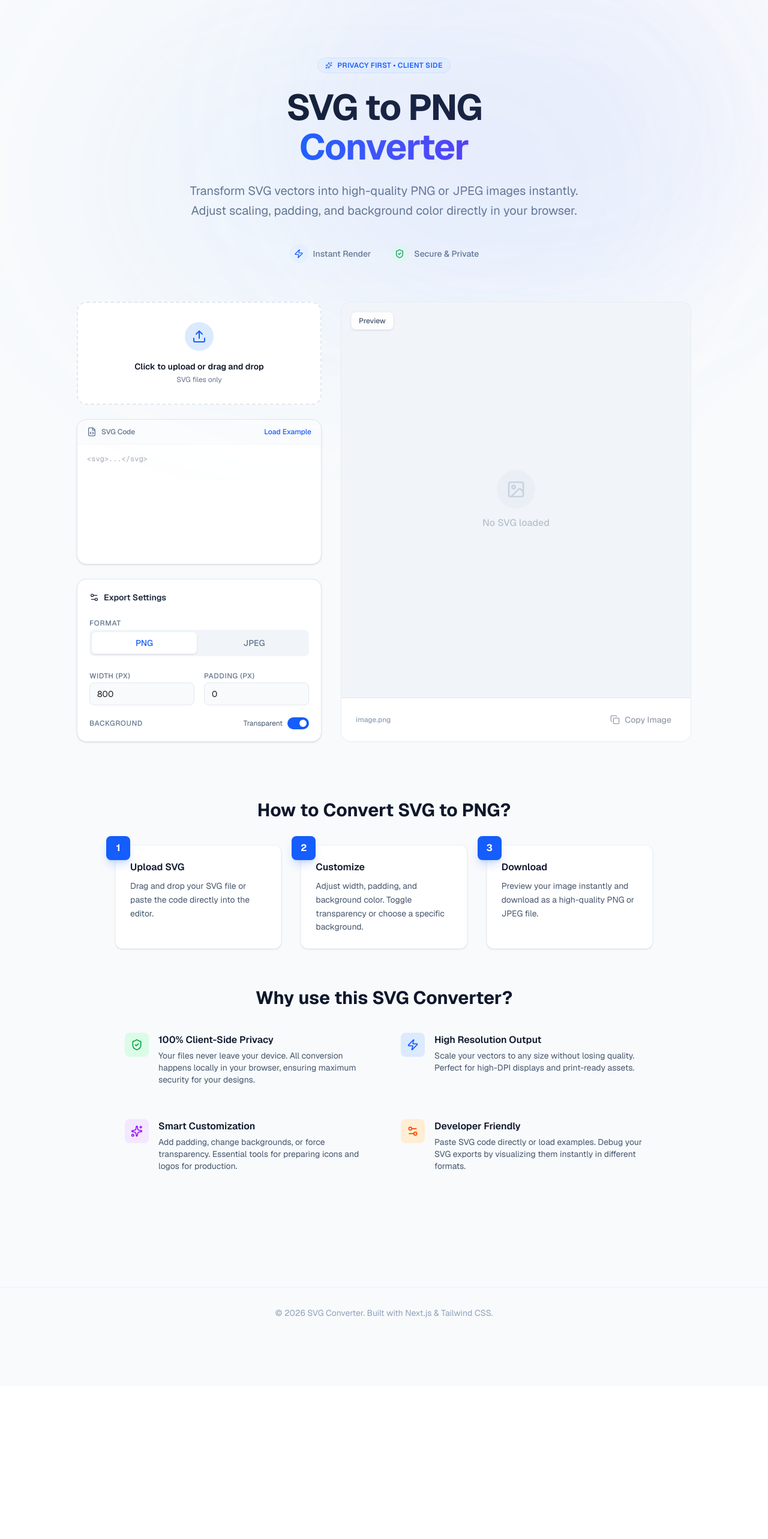
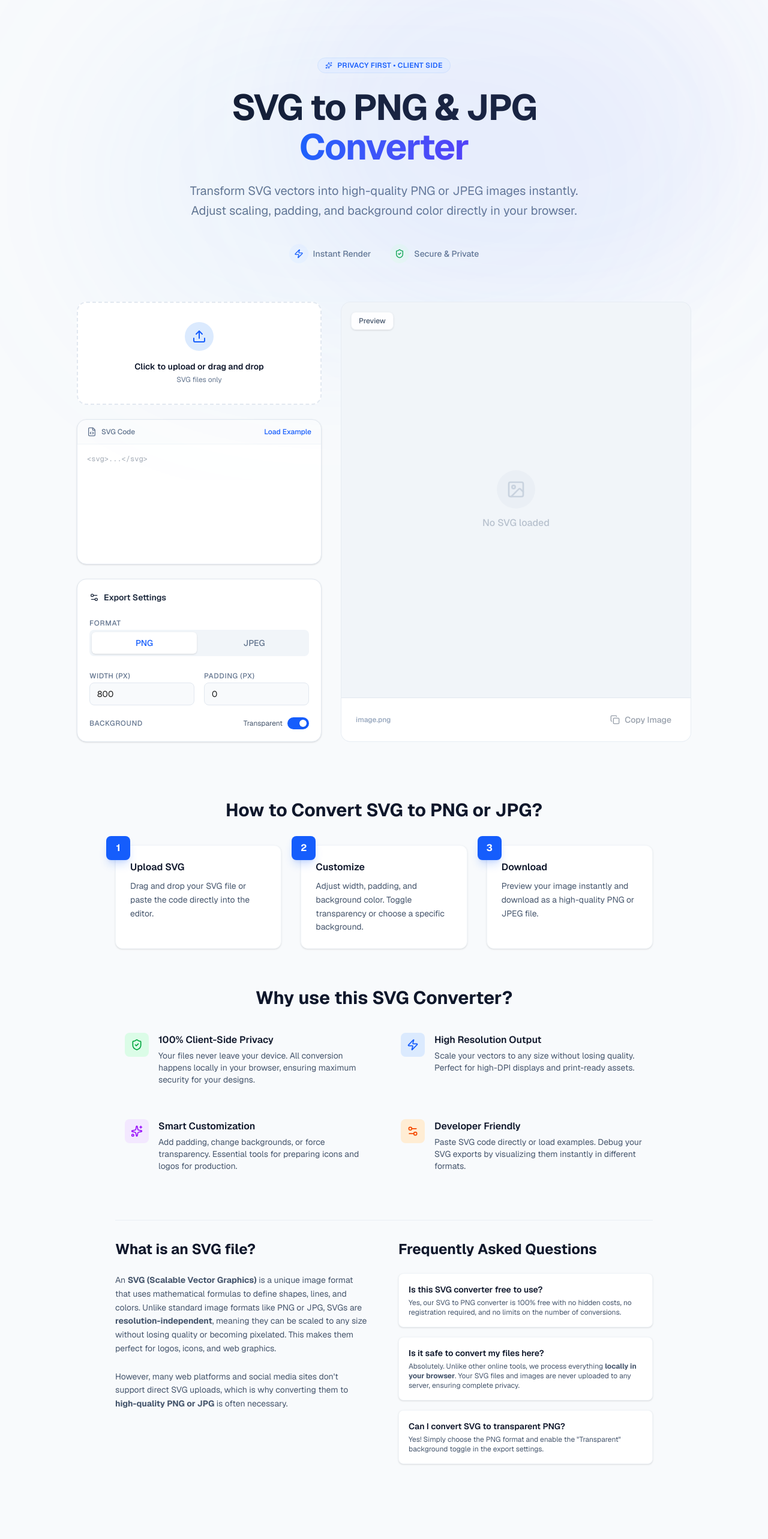
Before and after one commit to atay123/svg-render, a Next.js app: page / in a window 1280 px wide. Shown: the top 2566 px of the page at 60% size. Before the commit the page ends 2311 px from the top, so only its background shows below. Built offline with nearby package versions, Linux system fonts and the light colour scheme.

Commit message:
final: complete SEO optimization with FAQ and detailed content sections

```diff
--- a/app/layout.tsx
+++ b/app/layout.tsx
@@ -14,7 +14,7 @@ const geistMono = Geist_Mono({
 });
 
 export const metadata: Metadata = {
-  title: "SVG to PNG Converter - Free, Secure & High Quality",
+  title: "SVG to PNG & JPG Converter - Free, Secure & High Quality",
   description: "Convert SVG to PNG or JPEG instantly in your browser. Free online tool with custom scaling, padding, and transparency support. Private & secure - no server uploads.",
   keywords: ["svg to png", "svg converter", "svg to jpg", "vector converter", "free svg tool", "browser-based converter"],
   authors: [{ name: "SVG Converter" }],
@@ -26,7 +26,7 @@ export const metadata: Metadata = {
   },
   twitter: {
     card: "summary_large_image",
-    title: "SVG to PNG Converter",
+    title: "SVG to PNG & JPG Converter",
     description: "Convert SVG to PNG or JPEG instantly in your browser.",
   },
   metadataBase: new URL('https://svgconvert.app'),
@@ -43,7 +43,7 @@ export default function RootLayout({
   const jsonLd = {
     "@context": "https://schema.org",
     "@type": "WebApplication",
-    "name": "SVG to PNG Converter",
+    "name": "SVG to PNG & JPG Converter",
     "url": "https://svgconvert.app",
     "description": "Convert SVG to PNG or JPEG instantly in your browser. Free, secure, and client-side only.",
     "applicationCategory": "DesignApplication",
--- a/app/page.tsx
+++ b/app/page.tsx
@@ -21,7 +21,7 @@ export default function Home() {
           </div>
 
           <h1 className="text-4xl md:text-6xl font-bold tracking-tight text-slate-900 leading-[1.1] mb-6">
-            SVG to PNG <br className="hidden md:block" />
+            SVG to PNG & JPG <br className="hidden md:block" />
             <span className="text-transparent bg-clip-text bg-gradient-to-r from-blue-600 to-indigo-600">
               Converter
             </span>
@@ -57,7 +57,7 @@ export default function Home() {
           {/* How to Guide (Featured Snippet Target) */}
           <div className="space-y-6">
             <h2 className="text-2xl md:text-3xl font-bold text-slate-900 text-center">
-              How to Convert SVG to PNG?
+              How to Convert SVG to PNG or JPG?
             </h2>
             <div className="grid md:grid-cols-3 gap-8 pt-4">
               <div className="bg-white p-6 rounded-xl border border-slate-100 shadow-sm relative">
@@ -123,6 +123,37 @@ export default function Home() {
             </div>
           </div>
 
+          {/* FAQ & Deep Content Section */}
+          <div className="grid md:grid-cols-2 gap-12 pt-8 border-t border-slate-200/60">
+            <div className="space-y-6">
+              <h2 className="text-2xl font-bold text-slate-900">What is an SVG file?</h2>
+              <p className="text-sm leading-relaxed">
+                An <strong>SVG (Scalable Vector Graphics)</strong> is a unique image format that uses mathematical formulas to define shapes, lines, and colors. Unlike standard image formats like PNG or JPG, SVGs are <strong>resolution-independent</strong>, meaning they can be scaled to any size without losing quality or becoming pixelated. This makes them perfect for logos, icons, and web graphics.
+              </p>
+              <p className="text-sm leading-relaxed">
+                However, many web platforms and social media sites don't support direct SVG uploads, which is why converting them to <strong>high-quality PNG or JPG</strong> is often necessary.
+              </p>
+            </div>
+
+            <div className="space-y-6">
+              <h2 className="text-2xl font-bold text-slate-900">Frequently Asked Questions</h2>
+              <div className="space-y-4">
+                <div className="bg-white p-4 rounded-lg border border-slate-100 shadow-sm">
+                  <h3 className="font-semibold text-slate-900 text-sm mb-1">Is this SVG converter free to use?</h3>
+                  <p className="text-xs">Yes, our SVG to PNG converter is 100% free with no hidden costs, no registration required, and no limits on the number of conversions.</p>
+                </div>
+                <div className="bg-white p-4 rounded-lg border border-slate-100 shadow-sm">
+                  <h3 className="font-semibold text-slate-900 text-sm mb-1">Is it safe to convert my files here?</h3>
+                  <p className="text-xs">Absolutely. Unlike other online tools, we process everything <strong>locally in your browser</strong>. Your SVG files and images are never uploaded to any server, ensuring complete privacy.</p>
+                </div>
+                <div className="bg-white p-4 rounded-lg border border-slate-100 shadow-sm">
+                  <h3 className="font-semibold text-slate-900 text-sm mb-1">Can I convert SVG to transparent PNG?</h3>
+                  <p className="text-xs">Yes! Simply choose the PNG format and enable the "Transparent" background toggle in the export settings.</p>
+                </div>
+              </div>
+            </div>
+          </div>
+
         </section>
 
       </main>
```
